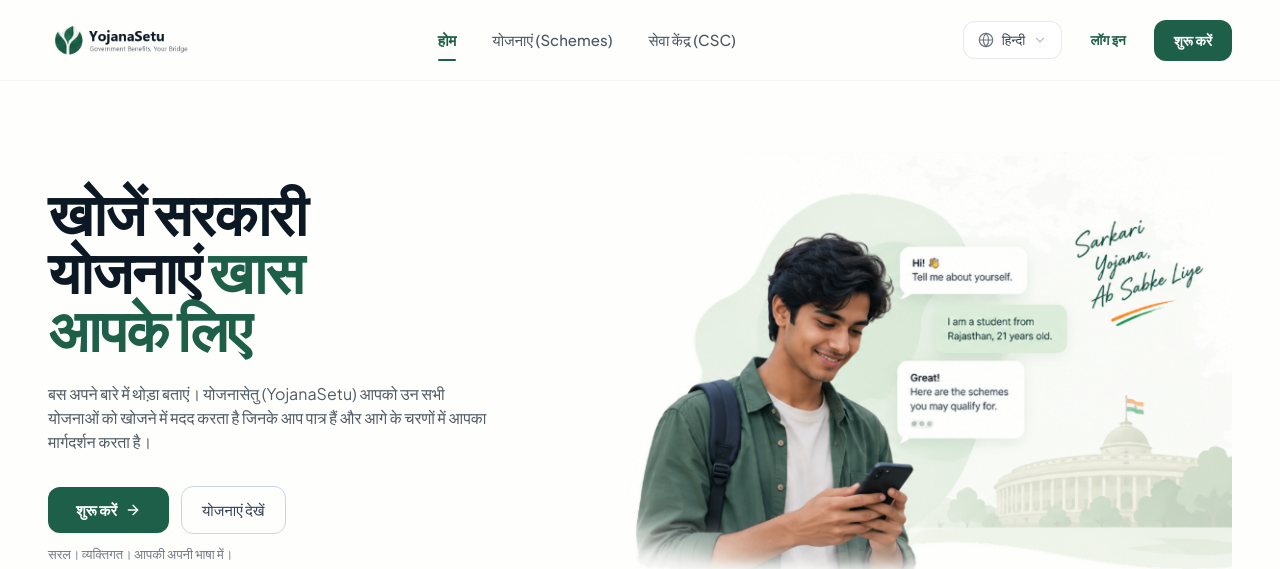
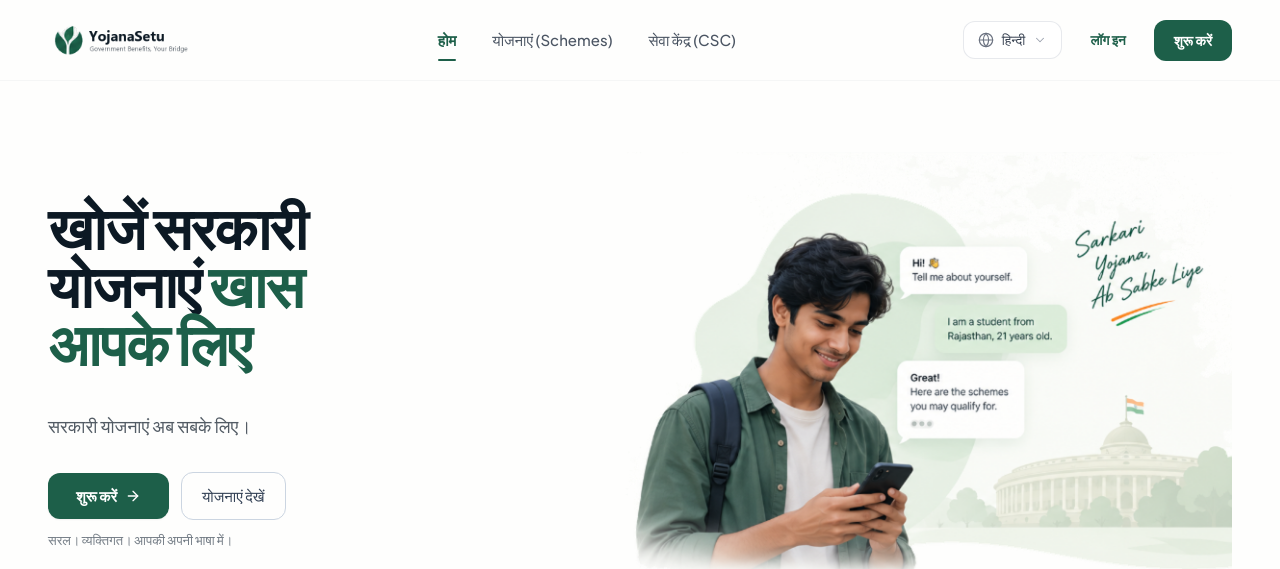
Before and after one commit to shivamjha76/yojanasetu, a React (Vite) app in the folder frontend/: page / in a window 1280 px wide. Shown: the top 569 px of the page. Built offline with nearby package versions, Linux system fonts and the light colour scheme; no server answers.

Commit message:
feat: add smooth written typewriter animation to headline and punchy 5-word tagline

```diff
--- a/frontend/src/components/home/HeroSection.tsx
+++ b/frontend/src/components/home/HeroSection.tsx
@@ -1,4 +1,4 @@
-import React from "react";
+import React, { useState, useEffect, useMemo } from "react";
 import { useApp } from "@/context/AppContext";
 import { ArrowRight } from "lucide-react";
 import { OmniSearchBar } from "./OmniSearchBar";
@@ -11,6 +11,29 @@ interface HeroSectionProps {
   onSelectScheme?: (schemeId: string) => void;
 }
 
+const EN_PIECES = {
+  p1: "Find Government",
+  p2: "Schemes ",
+  p3: "Made",
+  p4: "For You",
+};
+
+const HI_PIECES = {
+  p1: "खोजें सरकारी",
+  p2: "योजनाएं ",
+  p3: "खास ",
+  p4: "आपके लिए",
+};
+
+const splitGraphemes = (str: string, locale: string): string[] => {
+  if (typeof Intl !== "undefined" && (Intl as any).Segmenter) {
+    const Segmenter = (Intl as any).Segmenter;
+    const seg = new Segmenter(locale, { granularity: "grapheme" });
+    return [...seg.segment(str)].map((x: any) => x.segment);
+  }
+  return Array.from(str);
+};
+
 export const HeroSection: React.FC<HeroSectionProps> = ({
   onStartWizard = () => {},
   onExploreSchemes = () => {},
@@ -21,6 +44,63 @@ export const HeroSection: React.FC<HeroSectionProps> = ({
   const { language } = useApp();
   const isHindi = language === "hi";
 
+  const currentPieces = isHindi ? HI_PIECES : EN_PIECES;
+  const locale = isHindi ? "hi" : "en";
+
+  const p1Graphemes = useMemo(() => splitGraphemes(currentPieces.p1, locale), [currentPieces.p1, locale]);
+  const p2Graphemes = useMemo(() => splitGraphemes(currentPieces.p2, locale), [currentPieces.p2, locale]);
+  const p3Graphemes = useMemo(() => splitGraphemes(currentPieces.p3, locale), [currentPieces.p3, locale]);
+  const p4Graphemes = useMemo(() => splitGraphemes(currentPieces.p4, locale), [currentPieces.p4, locale]);
+
+  const len1 = p1Graphemes.length;
+  const len2 = p2Graphemes.length;
+  const len3 = p3Graphemes.length;
+  const len4 = p4Graphemes.length;
+  const totalGraphemes = len1 + len2 + len3 + len4;
+
+  const [charProgress, setCharProgress] = useState(0);
+  const [isTypingDone, setIsTypingDone] = useState(false);
+
+  // Smooth written animation timer
+  useEffect(() => {
+    setCharProgress(0);
+    setIsTypingDone(false);
+
+    let count = 0;
+    const interval = setInterval(() => {
+      count += 1;
+      setCharProgress(count);
+      if (count >= totalGraphemes) {
+        clearInterval(interval);
+        setIsTypingDone(true);
+      }
+    }, 45);
+
+    return () => clearInterval(interval);
+  }, [language, totalGraphemes]);
+
+  // Derived visible strings
+  const line1Text = p1Graphemes.slice(0, Math.min(charProgress, len1)).join("");
+  const showLine2 = charProgress > len1;
+  const line2Part1 = showLine2 ? p2Graphemes.slice(0, Math.min(charProgress - len1, len2)).join("") : "";
+  const showLine2Part2 = charProgress > len1 + len2;
+  const line2Part2 = showLine2Part2 ? p3Graphemes.slice(0, Math.min(charProgress - (len1 + len2), len3)).join("") : "";
+
+  const showLine3 = charProgress > len1 + len2 + len3;
+  const line3Text = showLine3 ? p4Graphemes.slice(0, Math.min(charProgress - (len1 + len2 + len3), len4)).join("") : "";
+
+  const showCursorLine1 = charProgress <= len1;
+  const showCursorLine2 = charProgress > len1 && charProgress <= len1 + len2 + len3;
+  const showCursorLine3 = charProgress > len1 + len2 + len3;
+
+  const renderCursor = () => (
+    <span
+      className={`inline-block w-[3.5px] h-[0.8em] bg-[#1D5F49] ml-1.5 align-baseline rounded-full ${
+        isTypingDone ? "opacity-0 transition-opacity duration-700" : "animate-pulse opacity-100"
+      }`}
+    />
+  );
+
   return (
     <section className="relative overflow-hidden bg-[#FEFEFD] pt-4 sm:pt-8 pb-12 transition-colors">
       <div className="container mx-auto px-6 sm:px-12 max-w-7xl">
@@ -30,40 +110,38 @@ export const HeroSection: React.FC<HeroSectionProps> = ({
           {/* LEFT COLUMN: Clean Typography & CTA Button               */}
           {/* ======================================================== */}
           <div className="lg:col-span-5 space-y-6 z-20 text-left">
-            {/* Main Headline */}
-            <h1 className="text-4xl sm:text-5xl lg:text-[58px] font-extrabold tracking-tight text-[#0C1924] leading-[1.08]">
-              {isHindi ? (
+
+            {/* Main Headline with Smooth Written Animation */}
+            <h1 className="text-4xl sm:text-5xl lg:text-[58px] font-extrabold tracking-tight text-[#0C1924] leading-[1.08] min-h-[140px] sm:min-h-[165px] lg:min-h-[190px]">
+              {/* Line 1 */}
+              <span>
+                {line1Text}
+                {showCursorLine1 && renderCursor()}
+              </span>
+
+              {/* Line 2 */}
+              {showLine2 && (
                 <>
-                  खोजें सरकारी <br />
-                  योजनाएं{" "}
-                  <span className="text-[#1D5F49]">
-                    खास
-                  </span>
                   <br />
-                  <span className="text-[#1D5F49]">
-                    आपके लिए
-                  </span>
+                  <span>{line2Part1}</span>
+                  {showLine2Part2 && <span className="text-[#1D5F49]">{line2Part2}</span>}
+                  {showCursorLine2 && renderCursor()}
                 </>
-              ) : (
+              )}
+
+              {/* Line 3 */}
+              {showLine3 && (
                 <>
-                  Find Government <br />
-                  Schemes{" "}
-                  <span className="text-[#1D5F49]">
-                    Made
-                  </span>
                   <br />
-                  <span className="text-[#1D5F49]">
-                    For You
-                  </span>
+                  <span className="text-[#1D5F49]">{line3Text}</span>
+                  {showCursorLine3 && renderCursor()}
                 </>
               )}
             </h1>
 
-            {/* Subtitle Paragraph */}
-            <p className="text-[15px] sm:text-base text-[#525B64] leading-relaxed max-w-md font-normal">
-              {isHindi
-                ? "बस अपने बारे में थोड़ा बताएं। योजनासेतु (YojanaSetu) आपको उन सभी योजनाओं को खोजने में मदद करता है जिनके आप पात्र हैं और आगे के चरणों में आपका मार्गदर्शन करता है।"
-                : "Just tell us about yourself. YojanaSetu helps you find the schemes you may qualify for and guide you on the next steps."}
+            {/* 4 to 5 Words Tagline */}
+            <p className="text-base sm:text-lg text-[#525B64] font-medium leading-relaxed max-w-md">
+              {isHindi ? "सरकारी योजनाएं अब सबके लिए।" : "Government schemes simplified for you."}
             </p>
 
             {/* Primary & Secondary Action Buttons */}
@@ -138,3 +216,5 @@ export const HeroSection: React.FC<HeroSectionProps> = ({
     </section>
   );
 };
+
+export default HeroSection;
```
